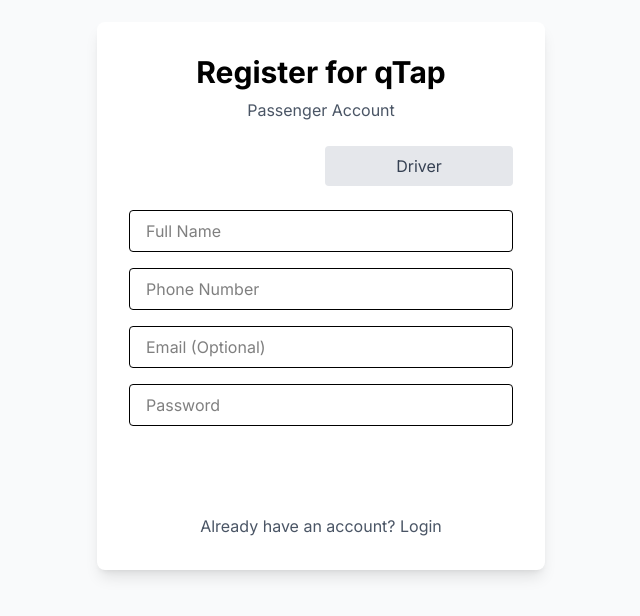
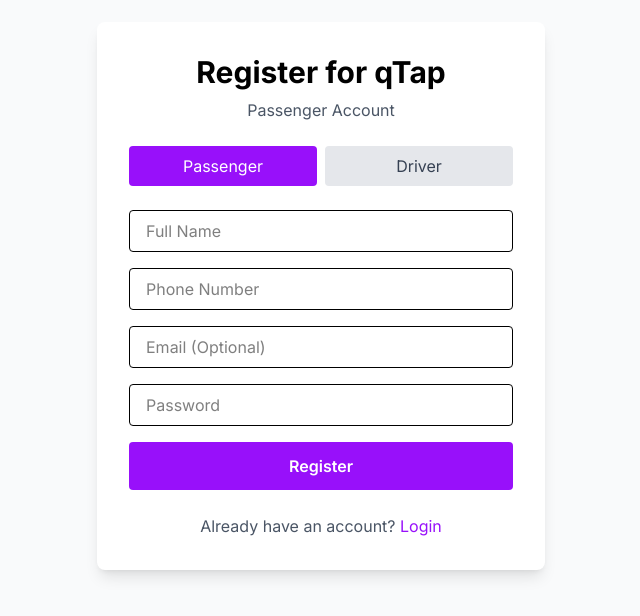
Before and after one commit to israel31/qtap-frontend, a Next.js app: page /register in a window 1280 px wide. Shown: the part 104-720 px from the top of the page, without its empty margins (319-959 px from the left). Built offline with nearby package versions, Linux system fonts and the light colour scheme; no server answers.

Commit message:
Fix Suspense boundary for register page

```diff
--- a/src/app/register/page.tsx
+++ b/src/app/register/page.tsx
@@ -1,12 +1,12 @@
 'use client';
 
-import { useState, useEffect } from 'react';
+import { useState, useEffect, Suspense } from 'react';
 import { useRouter, useSearchParams } from 'next/navigation';
 import api from '@/lib/api';
 import { useAuthStore } from '@/store/authStore';
 import toast from 'react-hot-toast';
 
-export default function Register() {
+function RegisterContent() {
   const router = useRouter();
   const searchParams = useSearchParams();
   const setAuth = useAuthStore((state) => state.setAuth);
@@ -71,7 +71,7 @@
             onClick={() => setType('user')}
             className={`flex-1 py-2 rounded ${
               type === 'user'
-                ? 'bg-primary-600 text-white'
+                ? 'bg-purple-600 text-white'
                 : 'bg-gray-200 text-gray-700'
             }`}
           >
@@ -81,7 +81,7 @@
             onClick={() => setType('driver')}
             className={`flex-1 py-2 rounded ${
               type === 'driver'
-                ? 'bg-primary-600 text-white'
+                ? 'bg-purple-600 text-white'
                 : 'bg-gray-200 text-gray-700'
             }`}
           >
@@ -97,7 +97,7 @@
             onChange={(e) =>
               setFormData({ ...formData, fullName: e.target.value })
             }
-            className="w-full px-4 py-2 border rounded focus:outline-none focus:ring-2 focus:ring-primary-500"
+            className="w-full px-4 py-2 border rounded focus:outline-none focus:ring-2 focus:ring-purple-500"
             required
           />
 
@@ -108,7 +108,7 @@
             onChange={(e) =>
               setFormData({ ...formData, phone: e.target.value })
             }
-            className="w-full px-4 py-2 border rounded focus:outline-none focus:ring-2 focus:ring-primary-500"
+            className="w-full px-4 py-2 border rounded focus:outline-none focus:ring-2 focus:ring-purple-500"
             required
           />
 
@@ -119,7 +119,7 @@
             onChange={(e) =>
               setFormData({ ...formData, email: e.target.value })
             }
-            className="w-full px-4 py-2 border rounded focus:outline-none focus:ring-2 focus:ring-primary-500"
+            className="w-full px-4 py-2 border rounded focus:outline-none focus:ring-2 focus:ring-purple-500"
           />
 
           <input
@@ -129,7 +129,7 @@
             onChange={(e) =>
               setFormData({ ...formData, password: e.target.value })
             }
-            className="w-full px-4 py-2 border rounded focus:outline-none focus:ring-2 focus:ring-primary-500"
+            className="w-full px-4 py-2 border rounded focus:outline-none focus:ring-2 focus:ring-purple-500"
             required
           />
 
@@ -142,7 +142,7 @@
                 onChange={(e) =>
                   setFormData({ ...formData, vehicleType: e.target.value })
                 }
-                className="w-full px-4 py-2 border rounded focus:outline-none focus:ring-2 focus:ring-primary-500"
+                className="w-full px-4 py-2 border rounded focus:outline-none focus:ring-2 focus:ring-purple-500"
                 required
               />
 
@@ -153,7 +153,7 @@
                 onChange={(e) =>
                   setFormData({ ...formData, plateNumber: e.target.value })
                 }
-                className="w-full px-4 py-2 border rounded focus:outline-none focus:ring-2 focus:ring-primary-500"
+                className="w-full px-4 py-2 border rounded focus:outline-none focus:ring-2 focus:ring-purple-500"
                 required
               />
             </>
@@ -161,7 +161,7 @@
 
           <button
             type="submit"
-            className="w-full bg-primary-600 text-white py-3 rounded font-semibold hover:bg-primary-700 transition"
+            className="w-full bg-purple-600 text-white py-3 rounded font-semibold hover:bg-purple-700 transition"
           >
             Register
           </button>
@@ -169,7 +169,7 @@
 
         <p className="text-center mt-6 text-gray-600">
           Already have an account?{' '}
-          <a href="/login" className="text-primary-600 hover:underline">
+          <a href="/login" className="text-purple-600 hover:underline">
             Login
           </a>
         </p>
@@ -177,3 +177,18 @@
     </div>
   );
 }
+
+export default function Register() {
+  return (
+    <Suspense fallback={
+      <div className="min-h-screen bg-gray-50 flex items-center justify-center">
+        <div className="text-center">
+          <div className="animate-spin rounded-full h-16 w-16 border-b-4 border-purple-600 mx-auto mb-4"></div>
+          <p className="text-gray-600">Loading...</p>
+        </div>
+      </div>
+    }>
+      <RegisterContent />
+    </Suspense>
+  );
+}
```
